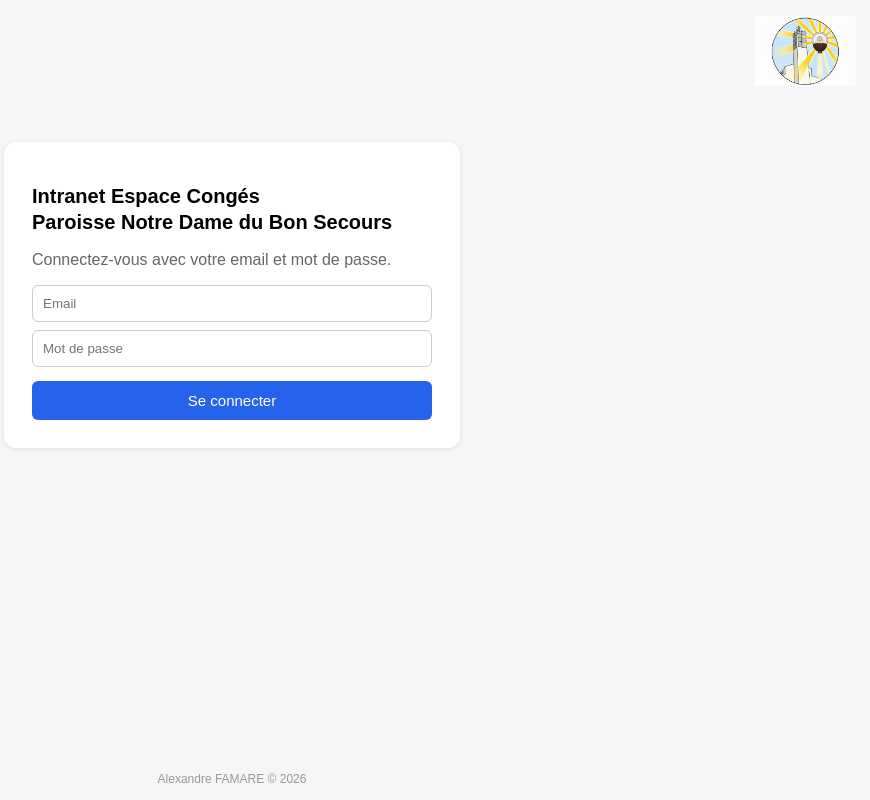
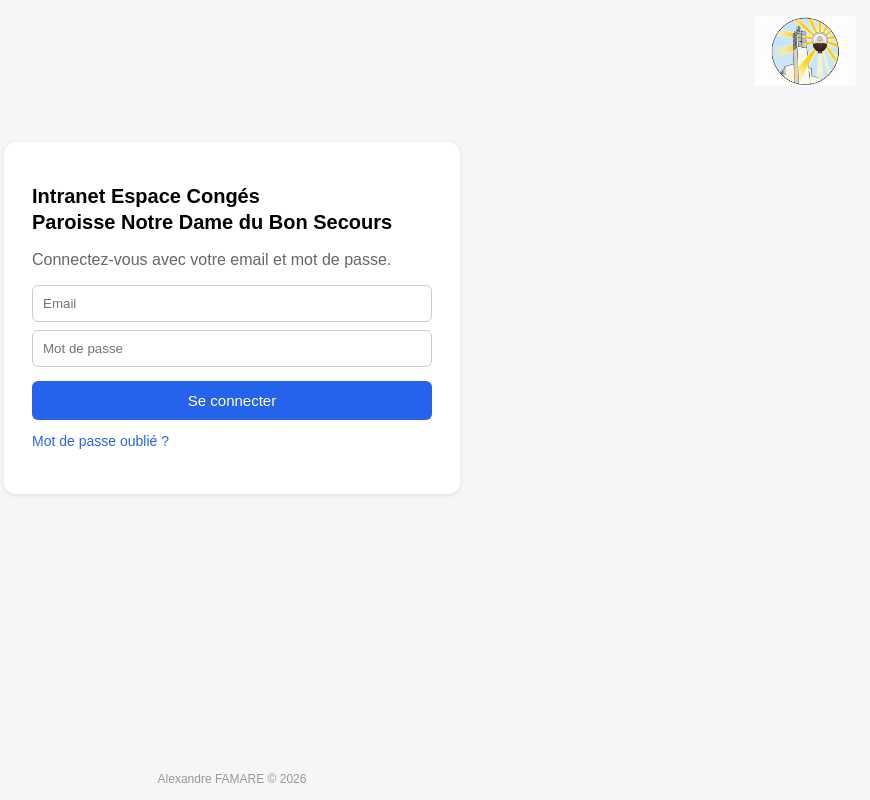
Before and after one commit to paroissendbs97441/conges-paroisse, a Next.js app: page /login in a window 1280 px wide. Shown: the whole page, without its empty margins (408-1278 px from the left). Built offline with nearby package versions, Linux system fonts and the light colour scheme; no server answers.

Commit message:
Update page.tsx

```diff
--- a/app/login/page.tsx
+++ b/app/login/page.tsx
@@ -4,16 +4,30 @@ export const dynamic = "force-dynamic";
 import { useState } from "react";
 import { getSupabase } from "../../lib/supabaseClient";
 
+const BASE_URL = process.env.NEXT_PUBLIC_BASE_URL || "";
+
 export default function LoginPage() {
   const [email, setEmail] = useState("");
   const [mdp, setMdp] = useState("");
   const [msg, setMsg] = useState("");
+  const [mode, setMode] = useState<"login" | "oubli">("login");
+  const [msgOubli, setMsgOubli] = useState("");
 
   async function seConnecter() {
     setMsg("");
     const { error } = await getSupabase().auth.signInWithPassword({ email, password: mdp });
     if (error) setMsg("Identifiants incorrects.");
     else window.location.href = "/";
+  }
+
+  async function envoyerReinit() {
+    setMsgOubli("");
+    if (!email.trim()) { setMsgOubli("Saisissez votre email d'abord."); return; }
+    const { error } = await getSupabase().auth.resetPasswordForEmail(email, {
+      redirectTo: `${BASE_URL}/nouveau-mot-de-passe`,
+    });
+    if (error) setMsgOubli("Erreur : " + error.message);
+    else setMsgOubli("Si cet email existe, un lien de réinitialisation vient d'être envoyé. Pensez à vérifier vos spams.");
   }
 
   return (
@@ -27,6 +41,9 @@ export default function LoginPage() {
           <h1 style={{ fontSize: 20, lineHeight: 1.3 }}>
             Intranet Espace Congés<br />Paroisse Notre Dame du Bon Secours
           </h1>
+
+          {mode === "login" && (
+            <>
               <p style={{ color: "#666" }}>Connectez-vous avec votre email et mot de passe.</p>
               <input style={input} placeholder="Email" value={email}
                 onChange={(e) => setEmail(e.target.value)} />
@@ -34,6 +51,26 @@ export default function LoginPage() {
                 onChange={(e) => setMdp(e.target.value)} />
               <button style={btn} onClick={seConnecter}>Se connecter</button>
               {msg && <p style={{ color: "#dc2626" }}>{msg}</p>}
+              <p style={{ marginTop: 12 }}>
+                <button style={lien} onClick={() => { setMode("oubli"); setMsgOubli(""); }}>
+                  Mot de passe oublié ?</button>
+              </p>
+            </>
+          )}
+
+          {mode === "oubli" && (
+            <>
+              <p style={{ color: "#666" }}>Saisissez votre email pour recevoir un lien de réinitialisation.</p>
+              <input style={input} placeholder="Email" value={email}
+                onChange={(e) => setEmail(e.target.value)} />
+              <button style={btn} onClick={envoyerReinit}>Envoyer le lien</button>
+              {msgOubli && <p style={{ color: "#16a34a", fontSize: 14 }}>{msgOubli}</p>}
+              <p style={{ marginTop: 12 }}>
+                <button style={lien} onClick={() => { setMode("login"); setMsg(""); }}>
+                  ← Retour à la connexion</button>
+              </p>
+            </>
+          )}
         </div>
       </div>
 
@@ -45,4 +82,5 @@ export default function LoginPage() {
 const card: React.CSSProperties = { maxWidth: 400, margin: "40px auto", background: "#fff", padding: 28, borderRadius: 12, boxShadow: "0 1px 4px rgba(0,0,0,.1)" };
 const input: React.CSSProperties = { display: "block", width: "100%", padding: 10, margin: "8px 0", borderRadius: 6, border: "1px solid #ccc", boxSizing: "border-box" };
 const btn: React.CSSProperties = { width: "100%", padding: 11, background: "#2563eb", color: "#fff", border: "none", borderRadius: 6, cursor: "pointer", fontSize: 15, marginTop: 6 };
+const lien: React.CSSProperties = { background: "none", border: "none", color: "#2563eb", cursor: "pointer", fontSize: 14, padding: 0 };
 const pied: React.CSSProperties = { textAlign: "center", padding: 14, fontSize: 12, color: "#999" };
```
Lines whose indentation alone changed are shown as unchanged.
